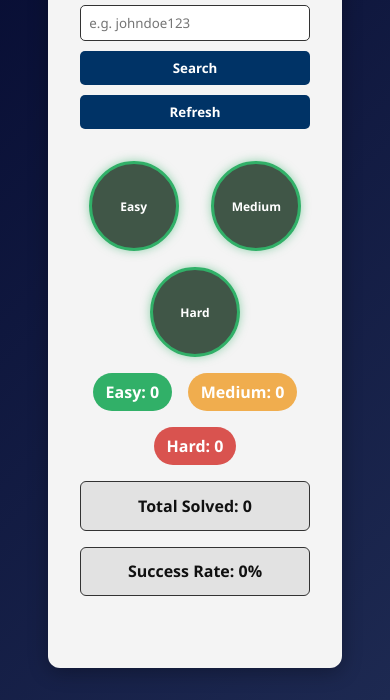
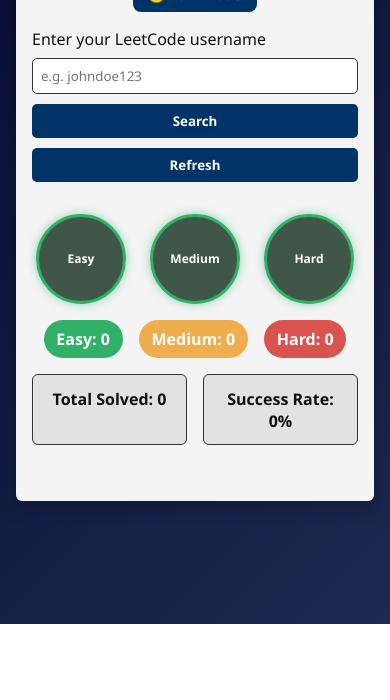
Before and after one commit to khusboo06/LeetMetric_LeetCode_Stats_Tracker, a plain HTML site: page index.html in a window 390 px wide. Shown: the part 220-920 px from the top of the page. After the commit the page ends 844 px from the top, so only its background shows below. Drawn offline with Linux system fonts and the light colour scheme.

Commit message:
Updated style.css for responsive design

```diff
--- a/style.css
+++ b/style.css
@@ -186,6 +186,18 @@
 .medium { background-color: #f0ad4e; }
 .hard { background-color: #d9534f; }
 
+@media (max-width: 600px) {
+    .container {
+        width: 100%;
+        padding: 1rem;
+        border-radius: 6px;   /* optional: removes round edges so it looks natural */
+    }
+    body{
+        padding-left: 1rem;
+        padding-right: 1rem;
+    }
+}
+
 @media (max-width: 500px) {
     .circle {
         width: 90px;
```
